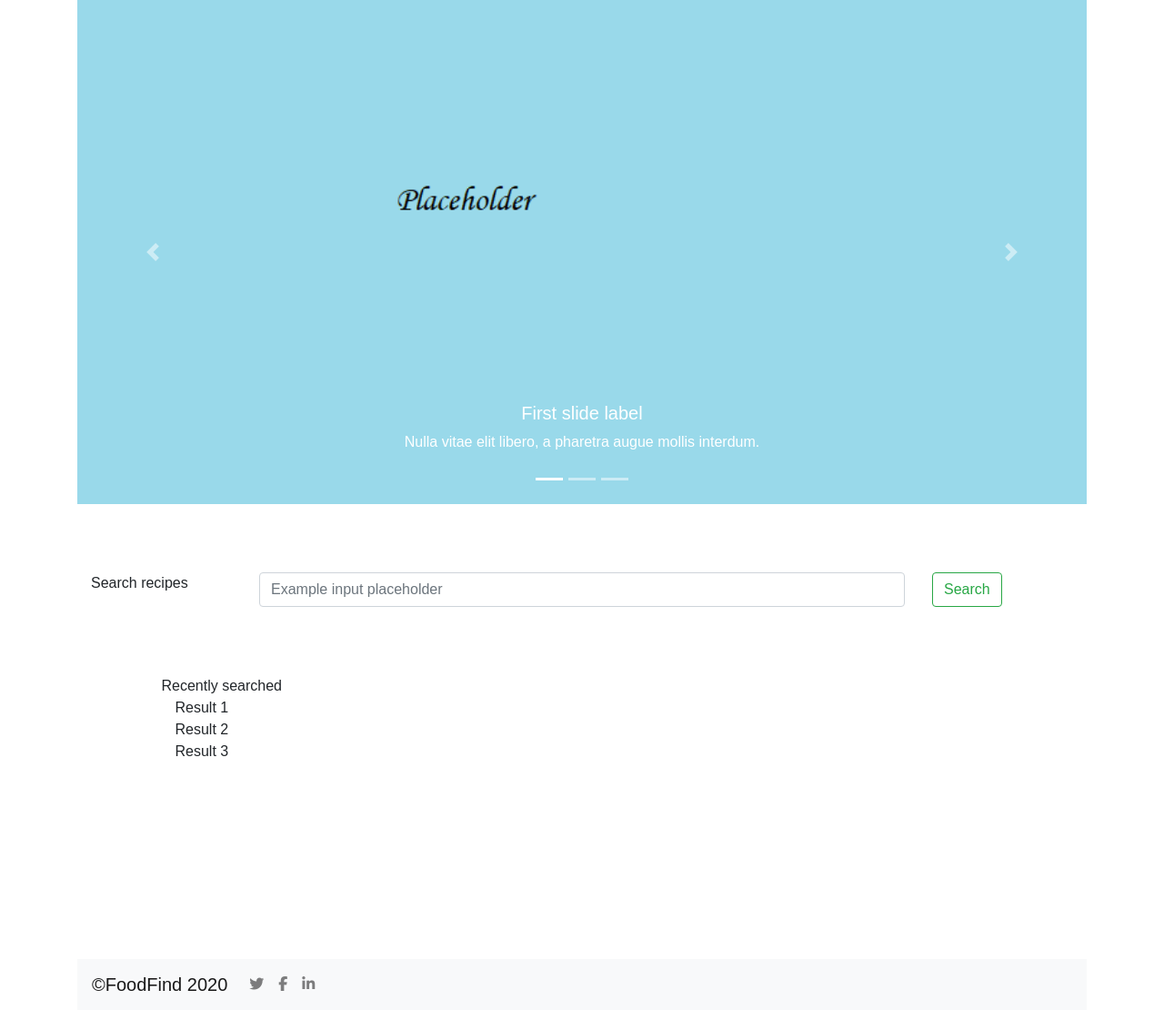
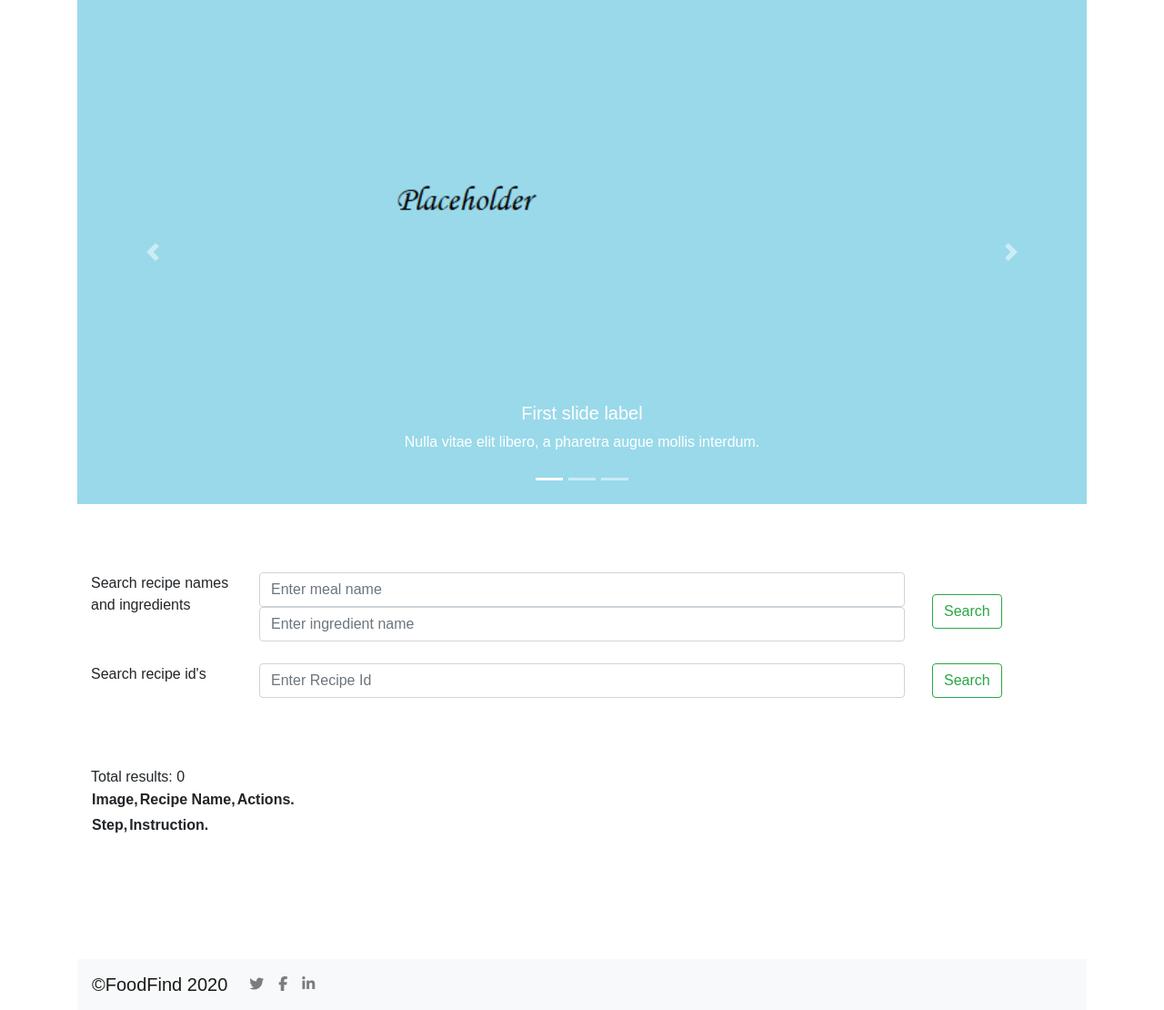
Before and after one commit to tnjegove/CarrotTP, a PHP site: page / in a window 1280 px wide. Shown: the part 57-1167 px from the top of the page at 91% size. Run offline with PHP 8.4, Linux system fonts and the light colour scheme; lists and menus that the app fills with data are empty; some libraries are stand-ins or nearby versions.

Commit message:
Team Project API
I have made changes to the index.php file and the btn_signin.js. I was unsure how to combine ajax with the getRecipeByIngredient.php file.

```diff
--- a/index.php
+++ b/index.php
@@ -110,45 +110,78 @@
 		<div class='row' id='white-space'>
 
 		</div>
+
+		<!-- Enter meal name and ingredient-->
+
 		<div class='row'>
-
-
 			<div class='col-lg-2'>
-						<label for="formGroupExampleInput">Search recipes</label>
+				<label for="formGroupExampleInput">Search recipe names and ingredients</label>
 			</div>
 			<div class='col-lg-8'>
-						<input type="text" class="form-control" id="search-input" placeholder="Example input placeholder">
+				<input type="text" class="form-control" id="searchMeal" placeholder="Enter meal name">
+				<input type="text" class="form-control" id="searchIngredient" placeholder="Enter ingredient name">
 			</div>
 			<div class='col-lg-2'>
-						<button id='btn_search-recipes' class='btn btn-outline-success my-2 my-sm-0' type='button'>Search</button>
+				<br>
+				<button id='btn_searchRecipeNameAndIngredient' class='btn btn-outline-success my-2 my-sm-0' type='button'>Search</button>
+			</div>
+		</div>
+		<br>
+
+		<!-- Enter recipe id -->
+
+		<div class='row'>
+			<div class='col-lg-2'>
+				<label for="formGroupExampleInput">Search recipe id's</label>
+			</div>
+			<div class='col-lg-8'>
+				<input type="text" class="form-control" id="searchRecipeId" placeholder="Enter Recipe Id">
+			</div>
+			<div class='col-lg-2'>
+				<button id='btn_searchRecipeId' class='btn btn-outline-success my-2 my-sm-0' type='button'>Search</button>
+			</div>
 		</div>
 
+		<div class='row' id='white-space'>
+		</div>
 
+		<!-- Results/MealAndIngredient -->
 
-		</div>
-		<div class='row' id='white-space'>
+		Total results: <span id="totalResults">0</span>
 
-		</div>
-		<div  class='row'>
-			<div class='mx-auto col-md-10'>
-				<div class='row'>Recently searched</div>
-				<div class='row'>
-					<div class='col-md-12'>
-						<div class='thumbnail'>Result 1</div>
-					</div>
-				</div>
-				<div class='row'>
-					<div class='col-md-12'>
-						<div class='thumbnail'>Result 2</div>
-					</div>
-				</div>
-				<div class='row'>
-					<div class='col-md-12'>
-						<div class='thumbnail'>Result 3</div>
-					</div>
-				</div>
-			</div>
-		</div>
+		<table id="listResults">
+			<thead>
+				<tr>
+					<th>Image, </th>
+					<th>Recipe Name, </th>
+					<th>Actions.</th>
+				<tr>
+			</thead>
+			<tbody>
+				<tr>
+					<td></td>
+					<td></td>
+					<td></td>
+				<tr>
+			</tbody>
+		</table>
+
+		<!-- Results/MealAndIngredient -->
+
+		<table id="listRecipe">
+			<thead>
+				<tr>
+					<th>Step, </th>
+					<th>Instruction. </th>
+				<tr>
+			</thead>
+			<tbody>
+				<tr>
+					<td></td>
+					<td></td>
+				<tr>
+			</tbody>
+		</table>
 	</div>
 	</div>
 
--- a/js/btn_signin.js
+++ b/js/btn_signin.js
@@ -32,29 +32,49 @@ $(document).ready(function(){
 
 
 
+	// Meal and ingredient button
 
+	$("#btn_searchRecipeNameAndIngredient").click(function() {
 
-	$("#btn_search-recipes").click(function() {
-		var var_ingredients = $("#search-input").val();
-		//alert(var_ingredients);
+		let searchMeal = $("#searchMeal").val();
+		let searchIngredient = $("#searchIngredient").val();
+
 		$.ajax({
-			type: "POST",
-			url: "inc/getRecipeByIngredient.php",
-			data: {ingredients: var_ingredients},
-			dataType: "text",
-			success: function(data) {
-				alert("Success:"+data);
+			type: "GET",
+			url: `https://api.spoonacular.com/recipes/complexSearch?apiKey=19b7bc50271f4b7f91e89b5aea652636&includeIngredients=${searchIngredient}&query=${searchMeal}`,
+			headers: {
+				'Content-Type': 'application/json'
+			}
+		}).done(function(data) {
+			$('#totalResults').text(data.totalResults);
+			$('#listResults tbody').html('');
 
-			},
-
-			error: function(xhr, status, error){
-				var errorMessage = xhr.status + ': ' + xhr.statusText
-				alert('Error - ' + errorMessage);
-			}
-
-
+			$(data.results).each(function(index, recipe){
+				let tableRow = `<tr><td><img src=\"${recipe.image}\" /></td><td>${recipe.title}</td><td>Recipe ID,  (${recipe.id})</td></tr>`;
+				$('#listResults tbody').append(tableRow);
+			});
 		});
-
 	});
 
+	// Recipe button
+
+	$("#btn_searchRecipeId").click(function() {
+
+		var searchRecipeId = $("#searchRecipeId").val();
+
+		$.ajax({
+			type: "GET",
+			url: `https://api.spoonacular.com/recipes/${searchRecipeId}/analyzedInstructions?apiKey=19b7bc50271f4b7f91e89b5aea652636`,
+			headers: {
+				'Content-Type': 'application/json'
+			}
+		}).done(function(data) {
+			$(data).each(function(index, recipe){
+				$(recipe.steps).each(function(index, step){
+					let tableRow = `<tr><td>${step.number}</td><td>${step.step}</td><tr>`;
+					$('#listRecipe tbody').append(tableRow);
+				});
+			});
+		});
+	});
 });
```
Lines whose indentation alone changed are shown as unchanged.
